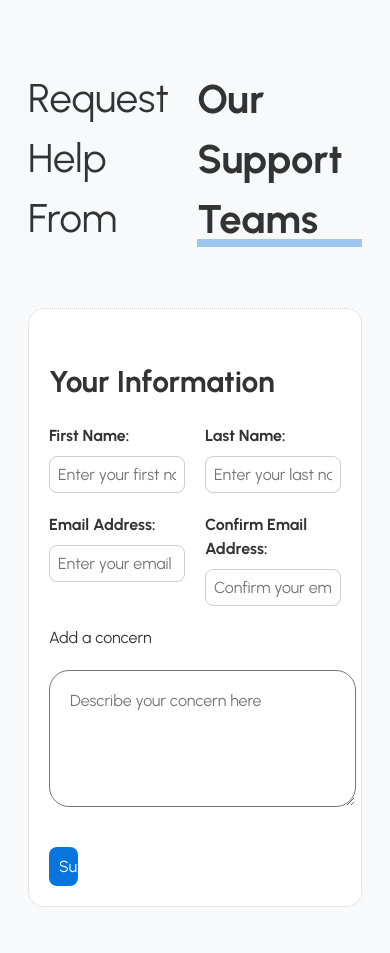
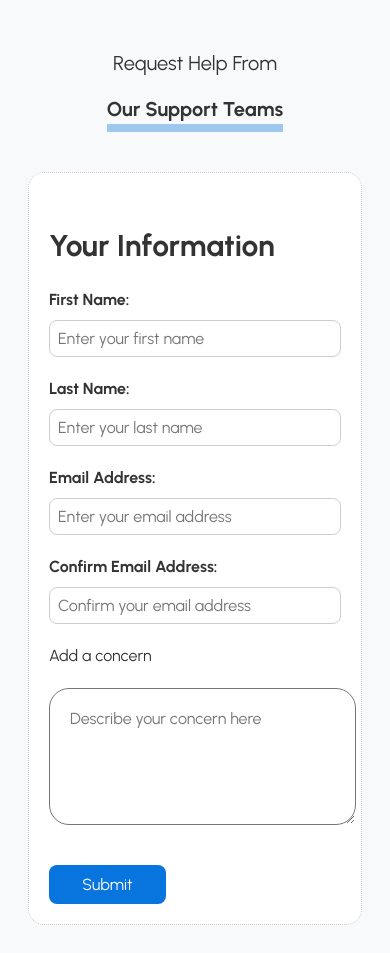
Before and after one commit to rishikeshydv/cs-230-labs, a website: page lab-5/index.html in a window 390 px wide. Drawn offline with Linux system fonts and the light colour scheme.

Commit message:
feat: labs complete

```diff
--- a/lab-5/styles.css
+++ b/lab-5/styles.css
@@ -64,6 +64,14 @@ form {
   gap: 20px;
 }
 
+/* implementation using grids */
+/* need to comment form > .form-parent and form-parent > .form-elements*/
+/* form {
+  display: grid;
+  grid-template-columns: repeat(2,1fr);
+  gap: 20px;
+} */
+
 form > .form-parent {
   display: flex;
   flex-wrap: wrap;
@@ -123,3 +131,116 @@ form input{
   font-weight: 400;
   font-size: 16px;
 }
+
+
+@media screen and (max-width:450px){
+
+  body {
+    font-family: 'Urbanist', sans-serif;
+    font-weight: 400;
+    font-size: 16px;
+    line-height: 1.5;
+    color: #333;
+    background-color: #f8f9fa;
+  }
+
+  .form {
+    border: 1px dotted #D0CCD0;
+    border-radius: 16px;
+    margin-top: 20px;
+    background-color: #fff;
+  }
+
+  .title {
+    display: flex;
+    justify-content: center;
+    align-items: center;
+    flex-direction: column;
+  }
+
+  .title p {
+    font-size: 20px;
+    color: #333;
+  }
+
+  .inner-title {
+    display: flex;
+    flex-direction: column;
+    font-weight: 700;
+    margin-top: -40px;
+  }
+
+
+#title-border {
+  border-bottom: 8px solid #0874de60;
+  margin-top: -20px;
+}
+
+form {
+  display: flex;
+  flex-direction: column;
+  gap: 20px;
+}
+
+
+form > .form-parent {
+  display: flex;
+  flex-direction: column;
+  gap: 20px;
+}
+
+.form-parent > .form-elements {
+  flex: 1;
+  display: flex;
+  flex-direction: column;
+}
+
+.form-elements label {
+  margin-bottom: 8px;
+  font-weight: 700;
+}
+
+.form-elements input,
+.form-elements textarea {
+  padding: 8px;
+  border: 1px solid #D0CCD0;
+  border-radius: 8px;
+  width: 100%;
+  box-sizing: border-box;
+}
+
+input[type="submit"] {
+  margin-top: 20px;
+  padding: 10px;
+  background-color: #0874de;
+  color: white;
+  border: none;
+  border-radius: 8px;
+  cursor: pointer;
+  width: 40%;
+}
+
+input[type="submit"]:hover {
+  background-color: #065bb5;
+}
+
+#form-concern {
+  display: flex;
+  flex-direction: column;
+}
+
+form input{
+  font-family: 'Urbanist', sans-serif;
+  font-weight: 400;
+  font-size: 16px;
+}
+
+#form-concern textarea {
+  border-radius: 20px;
+  padding: 20px;
+  font-family: 'Urbanist', sans-serif;
+  font-weight: 400;
+  font-size: 16px;
+}
+
+}
```
Also changed, not shown: lab-5/index.html (+63 -0 lines).
